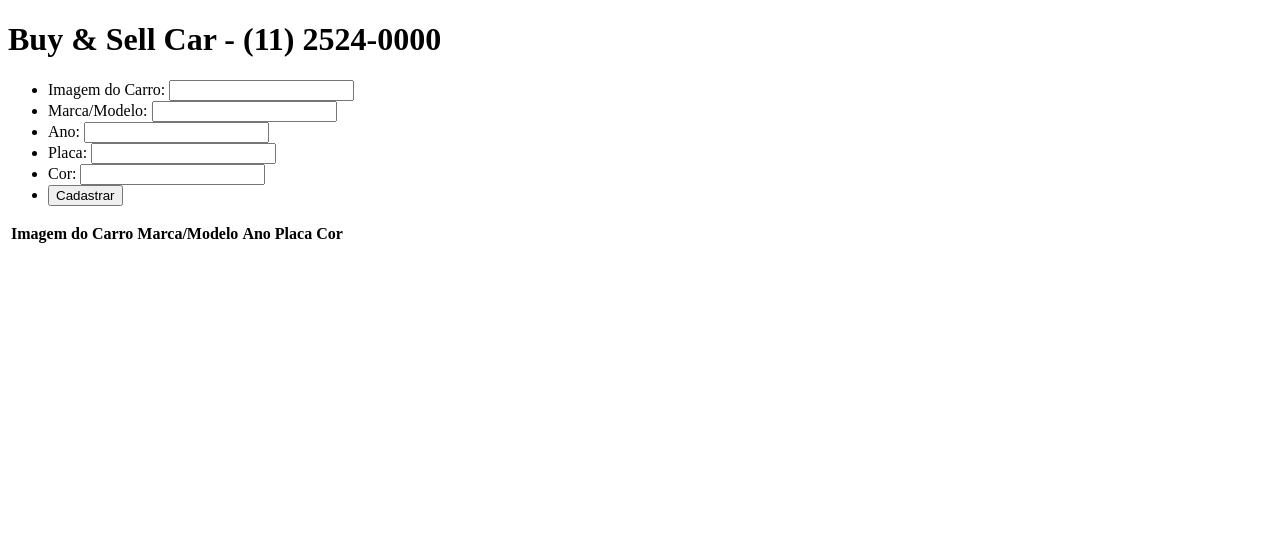
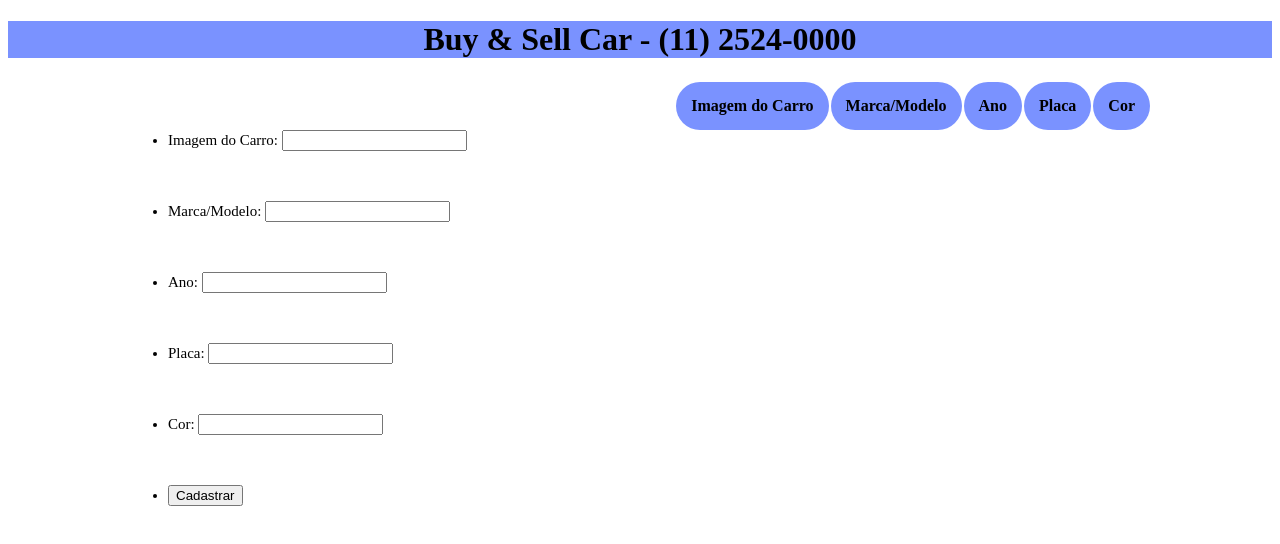
Before and after one commit to mayaraline/Buy-Sell-Car, a plain HTML site: page index.html in a window 1280 px wide. Drawn offline with Linux system fonts and the light colour scheme.

Commit message:
insert css

```diff
--- a/index.html
+++ b/index.html
@@ -4,6 +4,7 @@
   <meta charset="UTF-8">
   <meta name="viewport" content="width=device-width, initial-scale=1.0">
   <title>challenge-29</title>
+  <link rel="stylesheet" href="style.css">
   <style>
 
     img{
--- /dev/null
+++ b/style.css
@@ -0,0 +1,38 @@
+header{
+    text-align: center;
+    background-color: rgb(122, 146, 255);
+}
+
+ul{
+    position: relative;
+    font-size: 15px;
+}
+
+form{
+    columns: 200px;
+    position: absolute;
+    left: 10%;
+}
+
+li{
+    margin-top: 50px;
+}
+
+table{
+    position: absolute;
+    right: 10%;
+}
+
+th{
+    margin-top: 50px;
+    background-color:rgb(122, 146, 255);
+    text-align: center;
+    padding: 15px;
+    border-radius: 50px;
+}
+
+td{
+    background-color: rgb(226, 231, 255);
+    text-align: center;
+    border-radius: 50px;
+}
```
Also changed, not shown: 1 other file.
